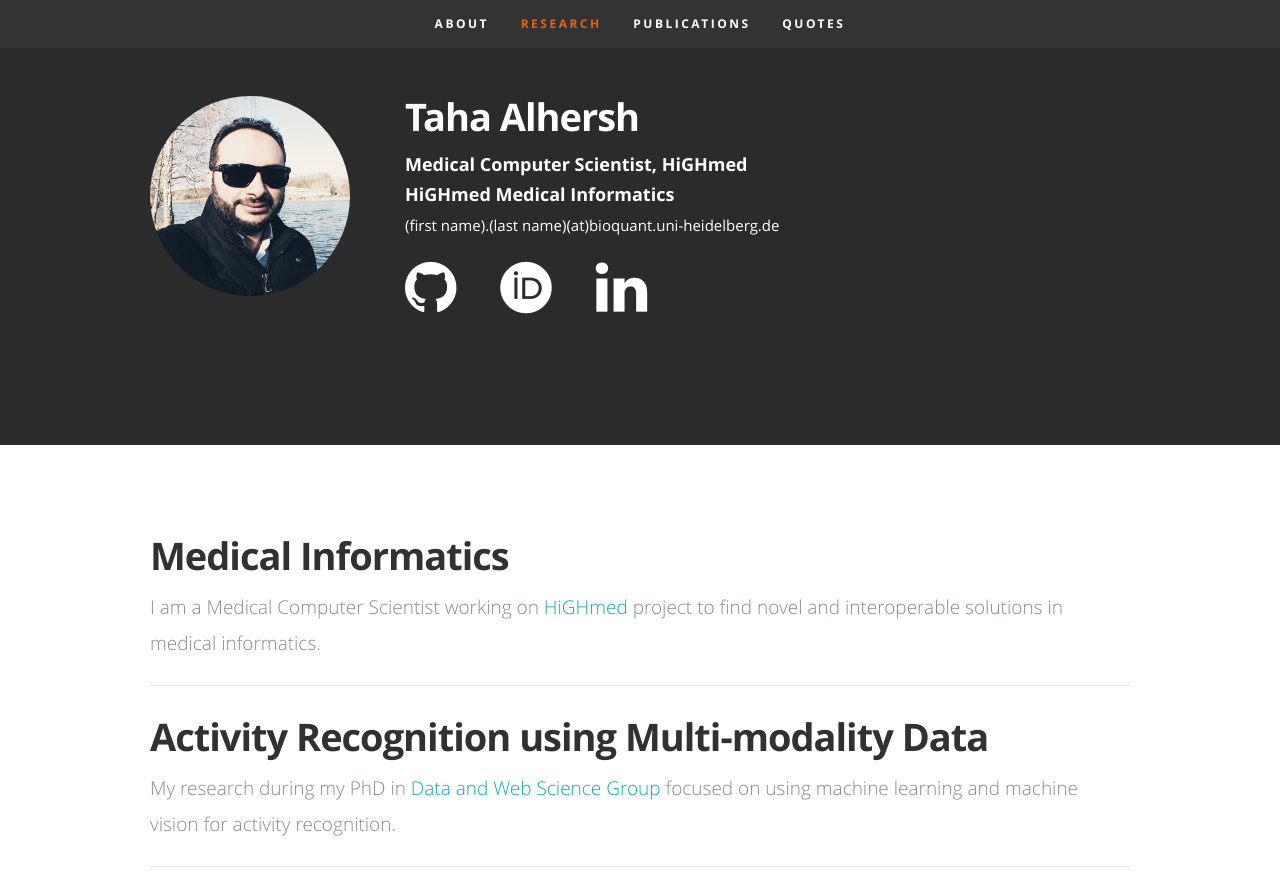
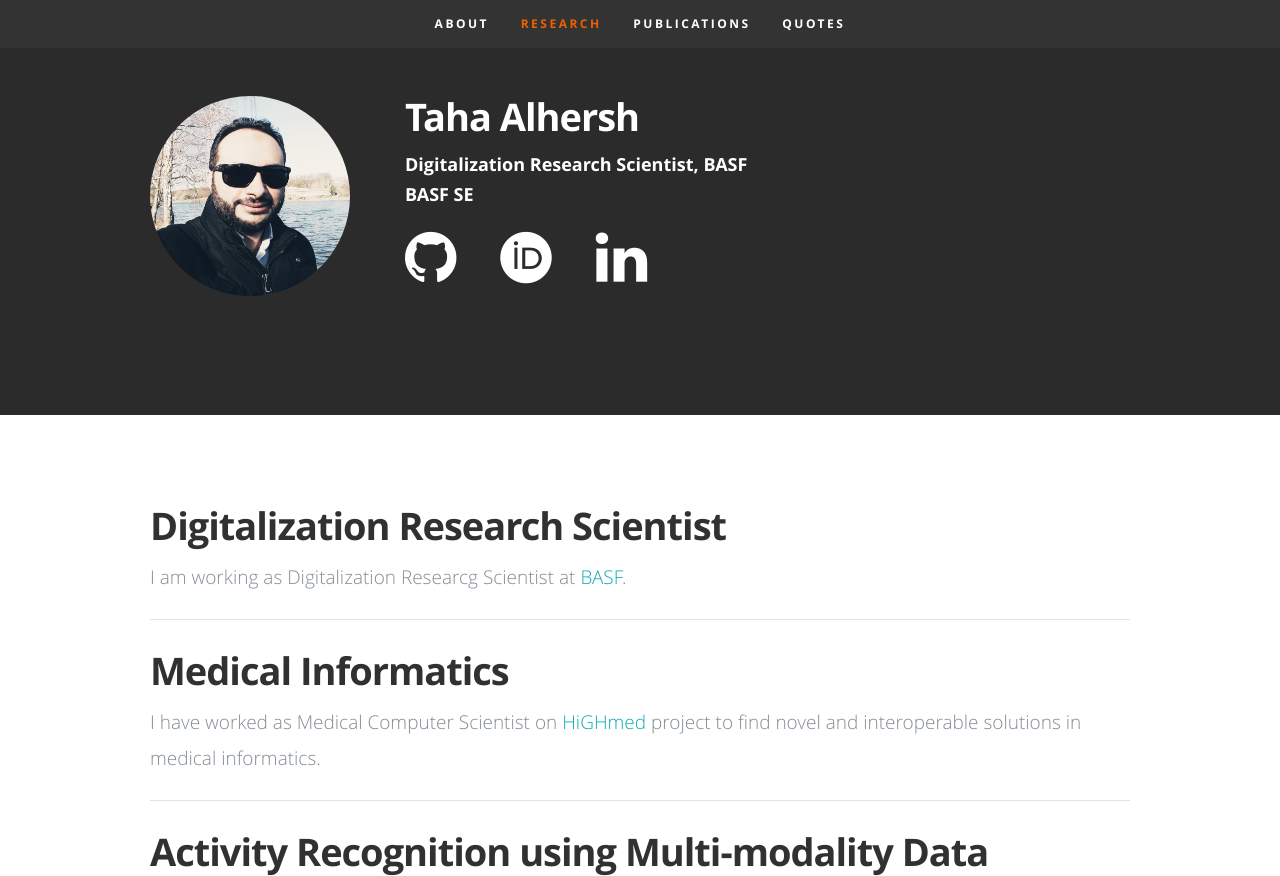
Before and after one commit to alhersh/alhersh.github.io, a plain HTML site: page index.html in a window 1280 px wide. Shown: the top 876 px of the page. Drawn offline with nearby package versions, Linux system fonts and the light colour scheme; files whose address does not match are found by name.

Commit message:
Update index.html
update BASF role

```diff
--- a/index.html
+++ b/index.html
@@ -67,9 +67,9 @@
 
             <h1><font color="white">Taha Alhersh</font></h1>
 
-            <h5> <font color="white"> Medical Computer Scientist, HiGHmed </font> </h5>
-            <h5> <font color="white"> HiGHmed Medical Informatics </font> </h5>
-            <font color="white"> (first name).(last name)(at)bioquant.uni-heidelberg.de </font>
+            <h5> <font color="white"> Digitalization Research Scientist, BASF </font> </h5>
+            <h5> <font color="white"> BASF SE </font> </h5>
+            <font color="white"></font>
             <footer>
               <div class="row">
 
@@ -105,9 +105,14 @@
     <div class="row add-bottom">
 
          <div class="twelve columns">
+	 <h1>Digitalization Research Scientist</h1>
+	    <p class="lead add-bottom">
+		 I am working as Digitalization Researcg Scientist at <a href="https://www.basf.com/global/en.html">BASF</a>.
+	   </p>
+		 <hr>
 	    <h1>Medical Informatics</h1>
 	    <p class="lead add-bottom">
-		 I am a Medical Computer Scientist working on  <a href="https://www.highmed.org/">HiGHmed</a> project to find novel and interoperable solutions in medical informatics.
+		 I have worked as Medical Computer Scientist on  <a href="https://www.highmed.org/">HiGHmed</a> project to find novel and interoperable solutions in medical informatics.
 	   </p>
 		 <hr>
             <h1>Activity Recognition using Multi-modality Data</h1>
```
